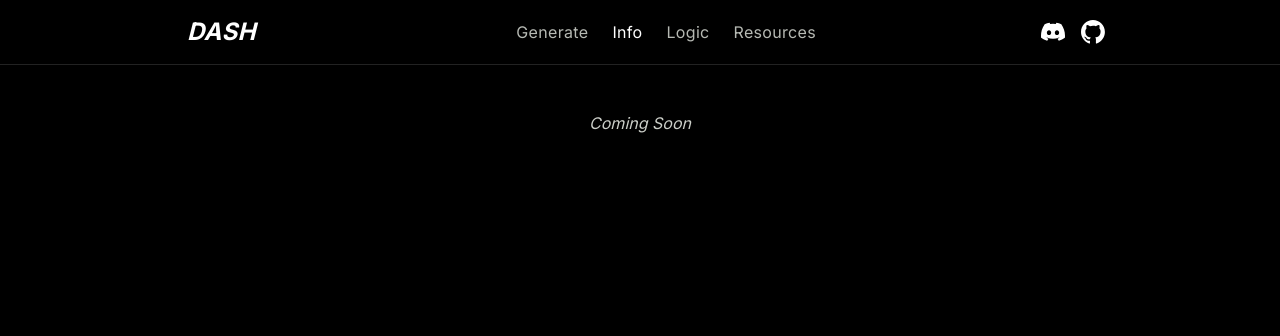
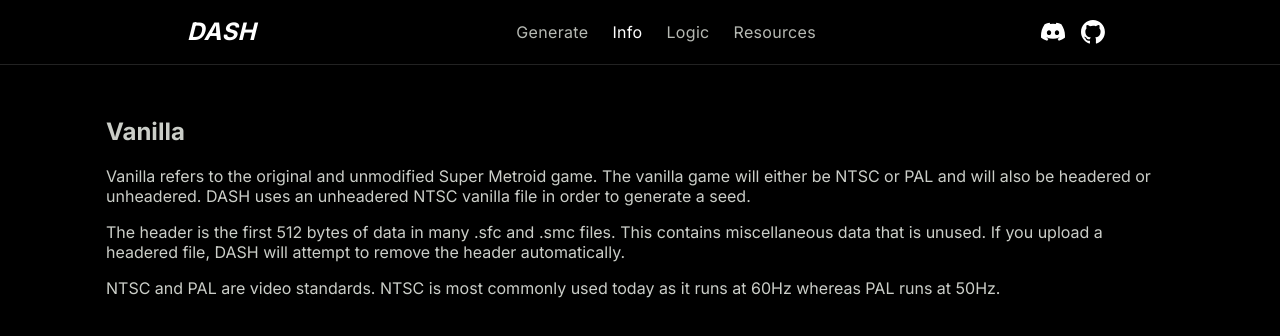
Before and after one commit to dashrando/dash-randomizer, a Next.js app in the folder apps/web/: page /info in a window 1280 px wide. Shown: the top 336 px of the page. Built offline with nearby package versions, Linux system fonts and the light colour scheme.

Commit message:
begin info page

```diff
--- a/apps/web/app/info/page.tsx
+++ b/apps/web/app/info/page.tsx
@@ -3,7 +3,11 @@ import { Wrapper } from '../components/wrapper'
 export default function Page() {
   return (
     <Wrapper>
-      <p style={{ textAlign: 'center', fontStyle: 'italic' }}>Coming Soon</p>
+      {/* <p style={{ textAlign: 'center', fontStyle: 'italic' }}>Coming Soon</p> */}
+      <h2>Vanilla</h2>
+      <p>Vanilla refers to the original and unmodified Super Metroid game. The vanilla game will either be NTSC or PAL and will also be headered or unheadered. DASH uses an unheadered NTSC vanilla file in order to generate a seed.</p>
+      <p>The header is the first 512 bytes of data in many .sfc and .smc files. This contains miscellaneous data that is unused. If you upload a headered file, DASH will attempt to remove the header automatically.</p>
+      <p>NTSC and PAL are video standards. NTSC is most commonly used today as it runs at 60Hz whereas PAL runs at 50Hz.</p>
     </Wrapper>
   )
 }
```
